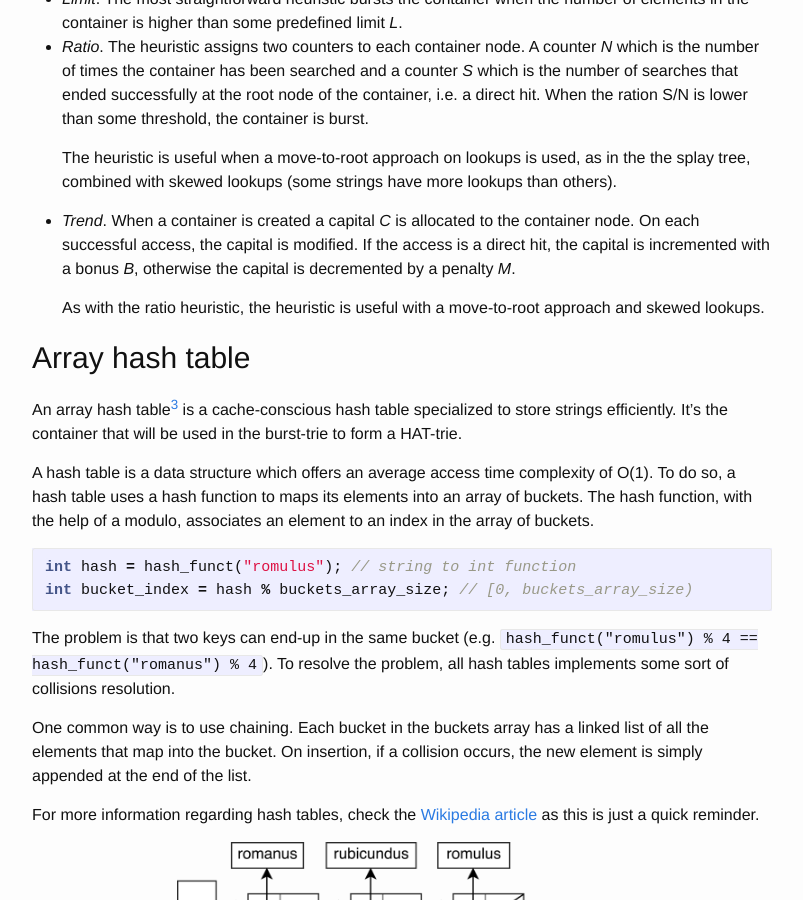
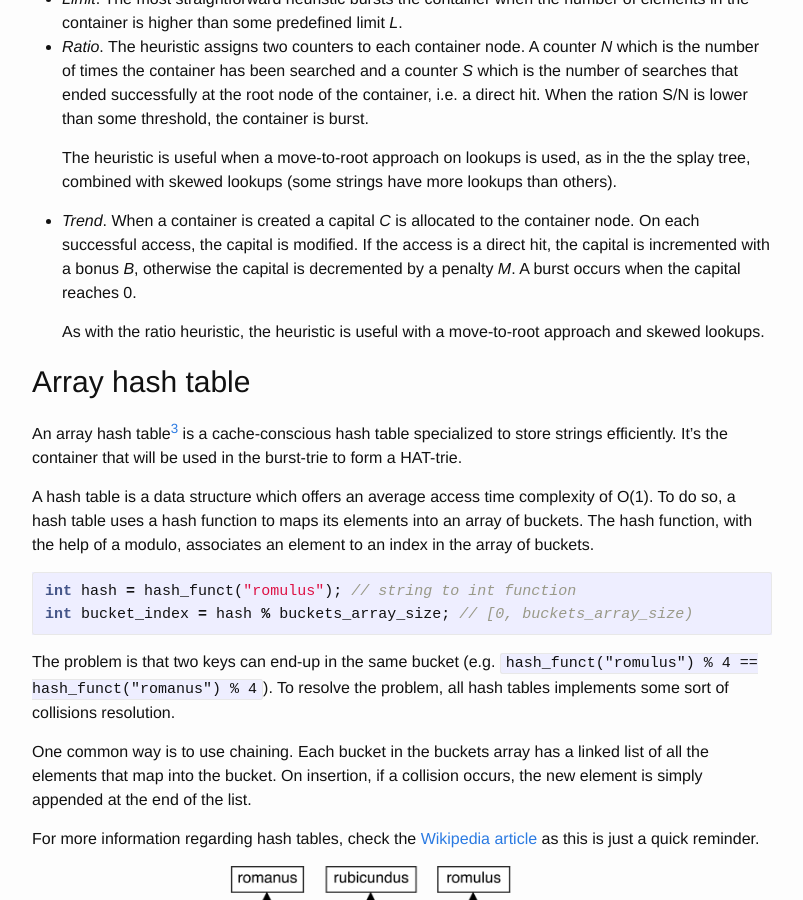
Before and after one commit to Tessil/tessil.github.io, a Jekyll site: the page built from _posts/2017-06-22-hat-trie.md, in a window 1280 px wide and 900 px high, scrolled down 5057 px. Shown: the whole window, without its empty margins (238-1041 px from the left). Built offline with Jekyll 4.4.1, drawn with Linux system fonts in a browser that asks for light colours; comment, search, counter and statistics services are not loaded.

Commit message:
Add infos in trend heuristic.

```diff
--- a/_posts/2017-06-22-hat-trie.md
+++ b/_posts/2017-06-22-hat-trie.md
@@ -156,7 +156,7 @@ The burst heuristic which decides when a container node should be burst can vary
 * *Ratio*. The heuristic assigns two counters to each container node. A counter *N* which is the number of times the container has been searched and a counter *S* which is the number of searches that ended successfully at the root node of the container, i.e. a direct hit. When the ration S/N is lower than some threshold, the container is burst.
 
   The heuristic is useful when a move-to-root approach on lookups is used, as in the the splay tree, combined with skewed lookups (some strings have more lookups than others).
-* *Trend*. When a container is created a capital *C* is allocated to the container node. On each successful access, the capital is modified. If the access is a direct hit, the capital is incremented with a bonus *B*, otherwise the capital is decremented by a penalty *M*.
+* *Trend*. When a container is created a capital *C* is allocated to the container node. On each successful access, the capital is modified. If the access is a direct hit, the capital is incremented with a bonus *B*, otherwise the capital is decremented by a penalty *M*. A burst occurs when the capital reaches 0.
 
   As with the ratio heuristic, the heuristic is useful with a move-to-root approach and skewed lookups.
 
```
